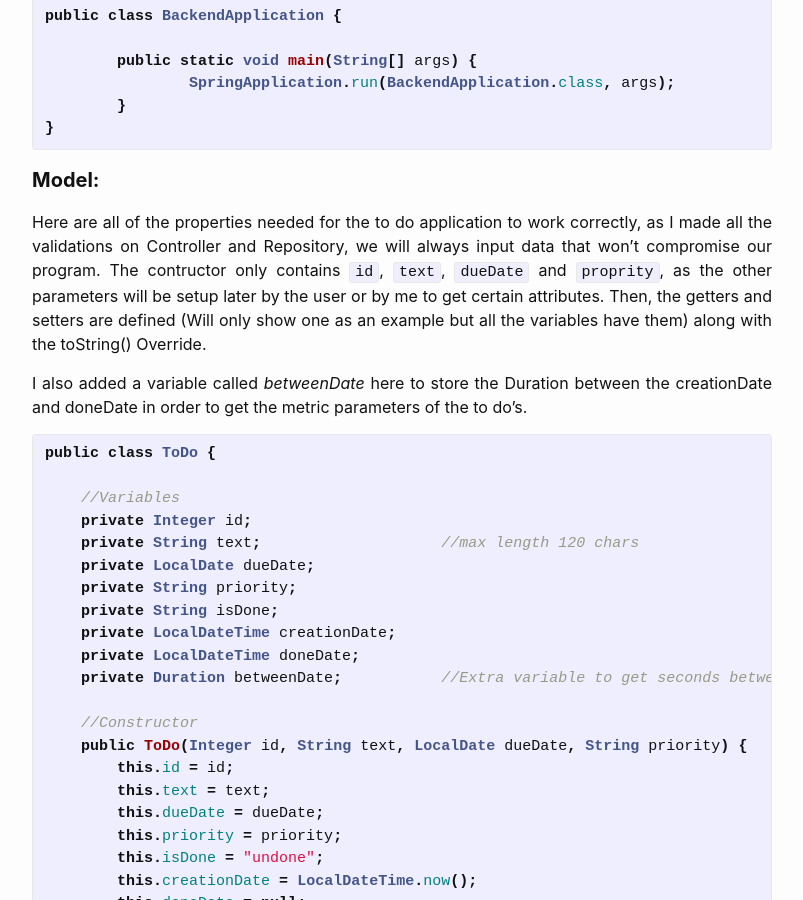
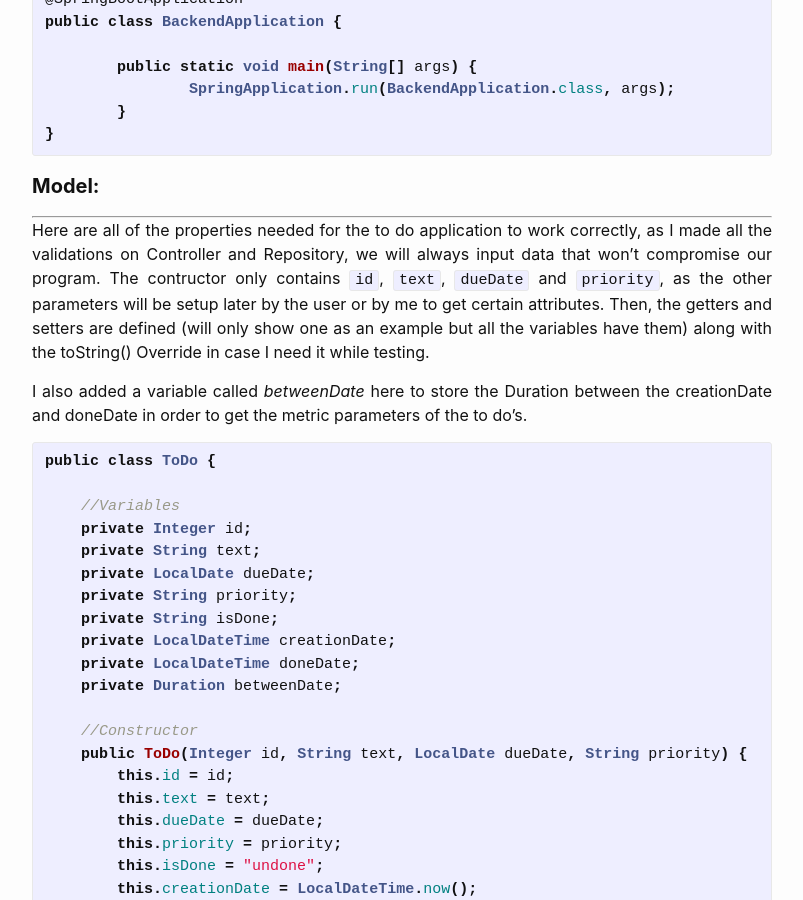
Before and after one commit to TheClerici/my-blog, a Jekyll site: the page built from blog-logs/_posts/2022-11-24-3rdTechLog.md, in a window 1280 px wide and 900 px high, scrolled down 3498 px. Shown: the whole window, without its empty margins (238-1041 px from the left). Built offline with Jekyll 4.4.1, drawn with Linux system fonts in a browser that asks for light colours.

```diff
--- a/blog-logs/_posts/2022-11-24-3rdTechLog.md
+++ b/blog-logs/_posts/2022-11-24-3rdTechLog.md
@@ -30,7 +30,7 @@ This is a project about an implementation of a to do list to help manage the tas
     <img width="600" src="https://github.com/TheClerici/my-blog/blob/main/images/markup.jpg?raw=true">
 </p>
 <div align="center">
-    <h6>Fig 1. Design Markup</h6>
+    <h5>Fig 1. Design Markup</h5>
 </div>
 
 For it, there were certain engineering requirements needed in order to implement the functionality of the app. Both front-end and back-end related. I will dive further into them later.
@@ -91,6 +91,7 @@ For the back-end project, use:
 <blockquote> <h3> BACKEND: </h3> </blockquote>
 
 #### **Structure:**
+------------------------------------------------------------------------------------------
 
 The structure of the application is divided in 4 sections: `Model`, `Controller`, `Service` and `Repository`.
 
@@ -116,8 +117,9 @@ public class BackendApplication {
 {% endhighlight %}
 
 #### **Model:**
+------------------------------------------------------------------------------------------
 
-Here are all of the properties needed for the to do application to work correctly, as I made all the validations on Controller and Repository, we will always input data that won't compromise our program. The contructor only contains `id`, `text`, `dueDate` and `proprity`, as the other parameters will be setup later by the user or by me to get certain attributes. Then, the getters and setters are defined (Will only show one as an example but all the variables have them) along with the toString() Override.
+Here are all of the properties needed for the to do application to work correctly, as I made all the validations on Controller and Repository, we will always input data that won't compromise our program. The contructor only contains `id`, `text`, `dueDate` and `priority`, as the other parameters will be setup later by the user or by me to get certain attributes. Then, the getters and setters are defined (will only show one as an example but all the variables have them) along with the toString() Override in case I need it while testing.
 
 I also added a variable called _betweenDate_ here to store the Duration between the creationDate and doneDate in order to get the metric parameters of the to do's.
 
@@ -126,13 +128,13 @@ public class ToDo {
 
     //Variables
     private Integer id;
-    private String text;                    //max length 120 chars
+    private String text;
     private LocalDate dueDate;
     private String priority;
     private String isDone;
     private LocalDateTime creationDate;
     private LocalDateTime doneDate;
-    private Duration betweenDate;           //Extra variable to get seconds between creation and done dates
+    private Duration betweenDate;
 
     //Constructor
     public ToDo(Integer id, String text, LocalDate dueDate, String priority) {
@@ -155,5 +157,6 @@ public class ToDo {
 {% endhighlight %}
 
 #### **Controller:**
+------------------------------------------------------------------------------------------
 
 IN BACKEND -> THE HTTP RETURN CODES include itttttttt
```
